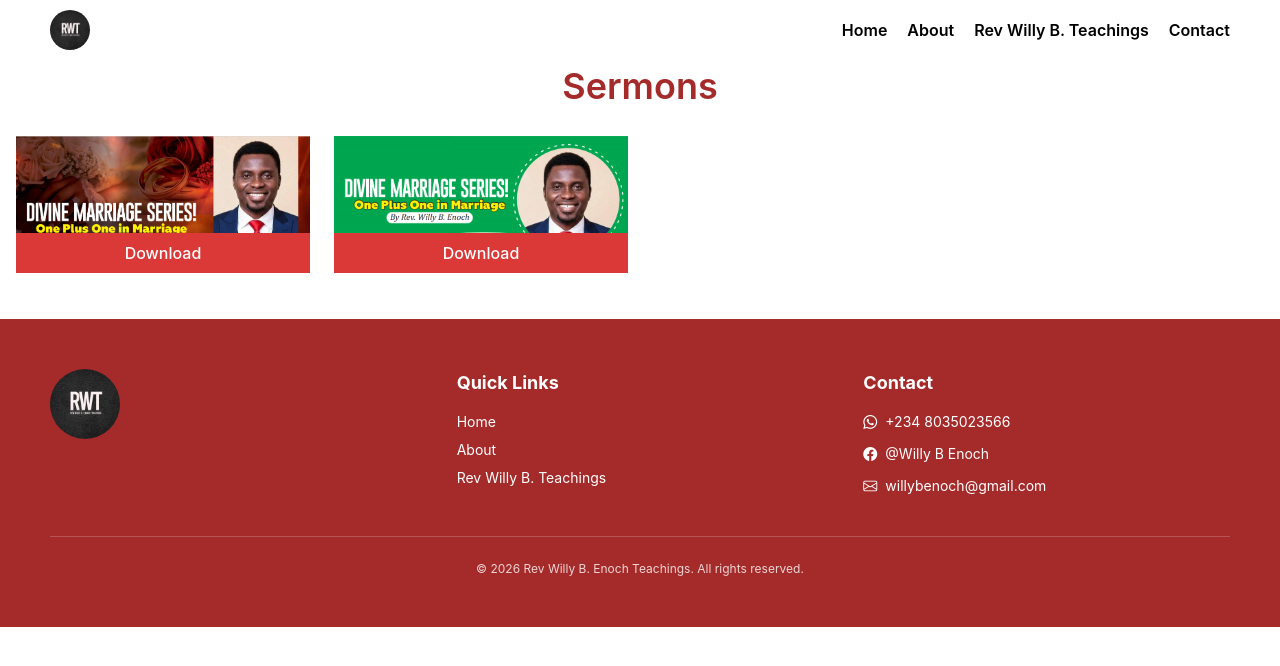
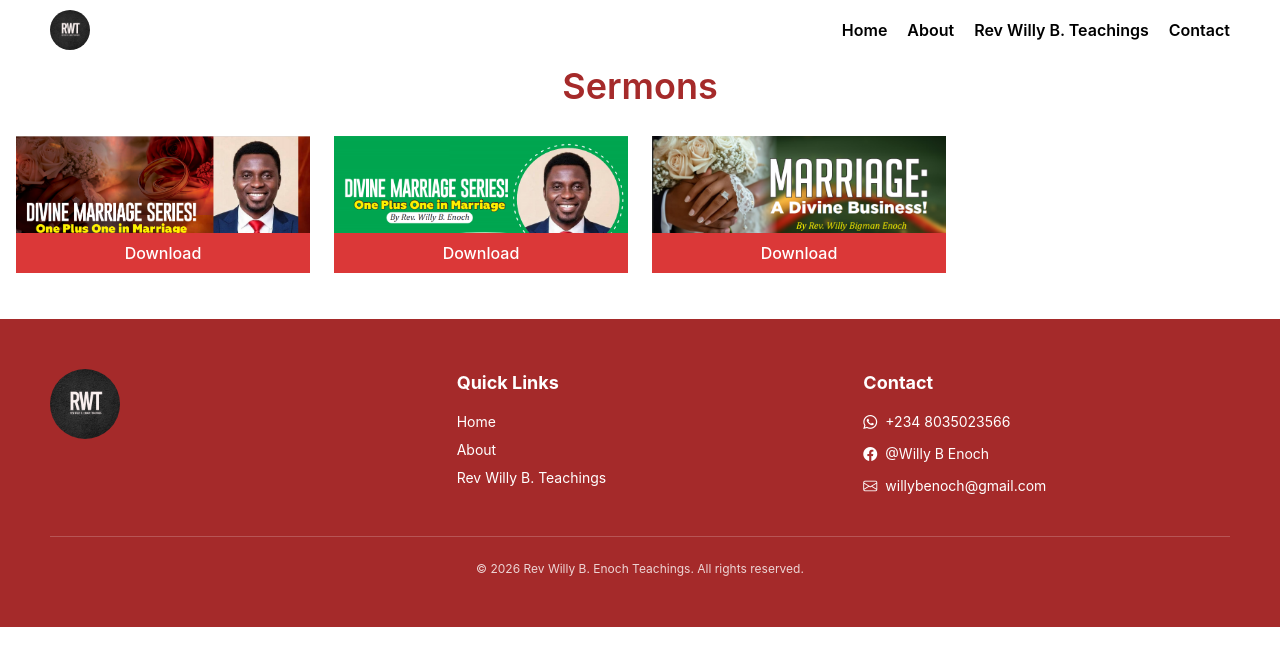
Before and after one commit to Degreat03/Rev-Willy-B-Enoch-Teachings, a React (Vite) app: page /teachings in a window 1280 px wide. Shown: the top 666 px of the page. Built offline with nearby package versions, Linux system fonts and the light colour scheme.

Commit message:
updated bulletin

```diff
--- a/src/RevWillyTeaching-Component/Bulletin.jsx
+++ b/src/RevWillyTeaching-Component/Bulletin.jsx
@@ -1,10 +1,12 @@
 import img1 from "../assets/one-plus-one-in-marriage-2.png"
 import img2 from "../assets/one-plus-one-in-marriage-1.png"
+import img3 from "../assets/one-plus-one-in-marriage-3.png"
 
 export default function Bulletin(){
     // Points directly to the file inside your public folder
     const pdfUrl = "https://drive.google.com/file/d/1miMRzzhscvLwEzrODuu8EMuoc_XPAXrj/view?usp=drive_link";
-    const pdfUrl2 = "https://drive.google.com/file/d/1k-pSnusknLegKpVuEWElaLQo1RJl1I4D/view?usp=drive_link"
+    const pdfUrl2 = "https://drive.google.com/file/d/1k-pSnusknLegKpVuEWElaLQo1RJl1I4D/view?usp=drive_link";
+    const pdfUrl3 = "https://drive.google.com/file/d/1vaaPOSuTirHLn9Qb6TByGuClSMOZmsRl/view?usp=drive_link";
 
     function handleClick(){
         window.open(pdfUrl, "_blank");
@@ -12,6 +14,9 @@ export default function Bulletin(){
 
     function handleClick2(){
         window.open(pdfUrl2, "_blank");
+    }
+    function handleClick3(){
+        window.open(pdfUrl3, "_blank");
     }
 
     return(
@@ -21,7 +26,7 @@ export default function Bulletin(){
             <div className="my-[30px] grid sm:grid-cols-1 md:grid-cols-2 lg:grid-cols-4 gap-6 items-center
             justify-items-center">
                 <div>
-                    <img src={img1} alt="Divine Marriage Series 2" className=" h-[97px] object-cover"/>
+                    <img src={img1} alt="Divine Marriage Series 2" className="w-[300px] h-[97px] object-cover"/>
                     {/* Added the direct click handler here */}
                     <button onClick={handleClick2} className="w-full max-w-xs mx-auto bg-[#db3838]
                     text-white font-medium cursor-pointer py-[8px]">
@@ -29,9 +34,17 @@ export default function Bulletin(){
                     </button>
                 </div>
                 <div>
-                    <img src={img2} alt="Divine Marriage Series 1" className=" h-[97px] object-cover"/>
+                    <img src={img2} alt="Divine Marriage Series 1" className="w-[300px]  h-[97px] object-cover"/>
                     {/* Added the direct click handler here */}
                     <button onClick={handleClick} className=" w-full max-w-xs mx-auto bg-[#db3838]
+                    text-white font-medium cursor-pointer py-[8px]">
+                        Download
+                    </button>
+                </div>
+                <div>
+                    <img src={img3} alt="Divine Marriage Series 1" className=" w-[300px] h-[97px] object-cover"/>
+                    {/* Added the direct click handler here */}
+                    <button onClick={handleClick3} className=" w-full max-w-xs mx-auto bg-[#db3838]
                     text-white font-medium cursor-pointer py-[8px]">
                         Download
                     </button>
```
Also changed, not shown: src/assets/one-plus-one-in-marriage-3.png (added).
